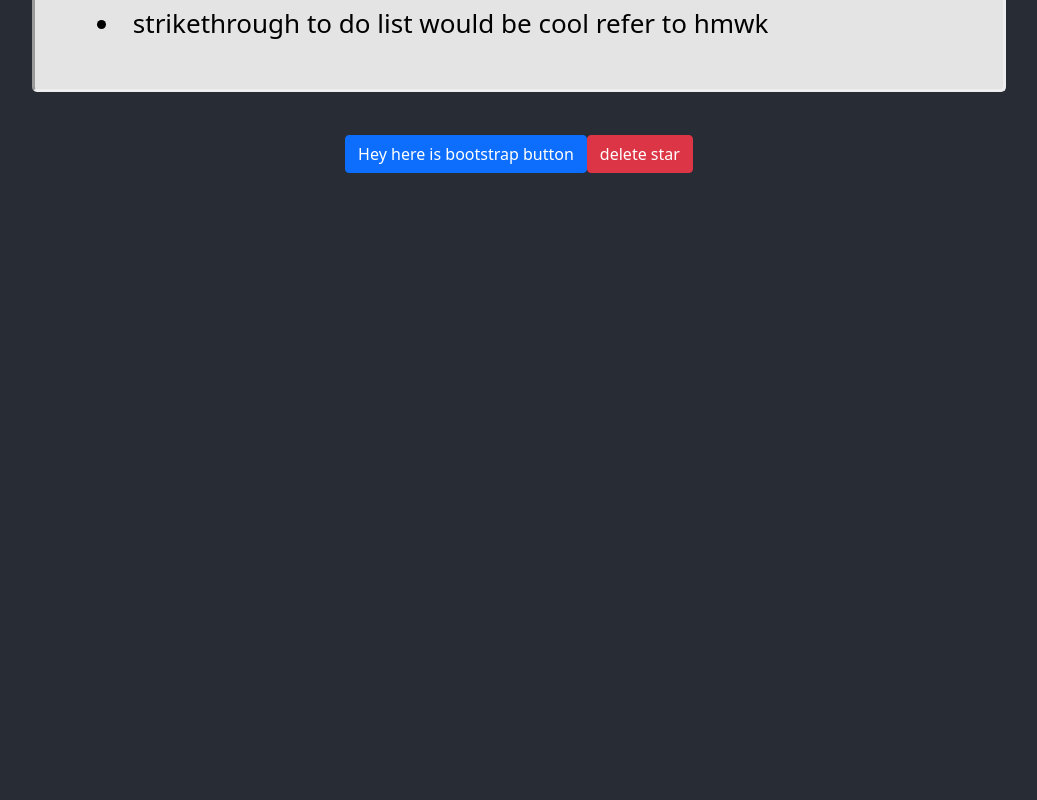
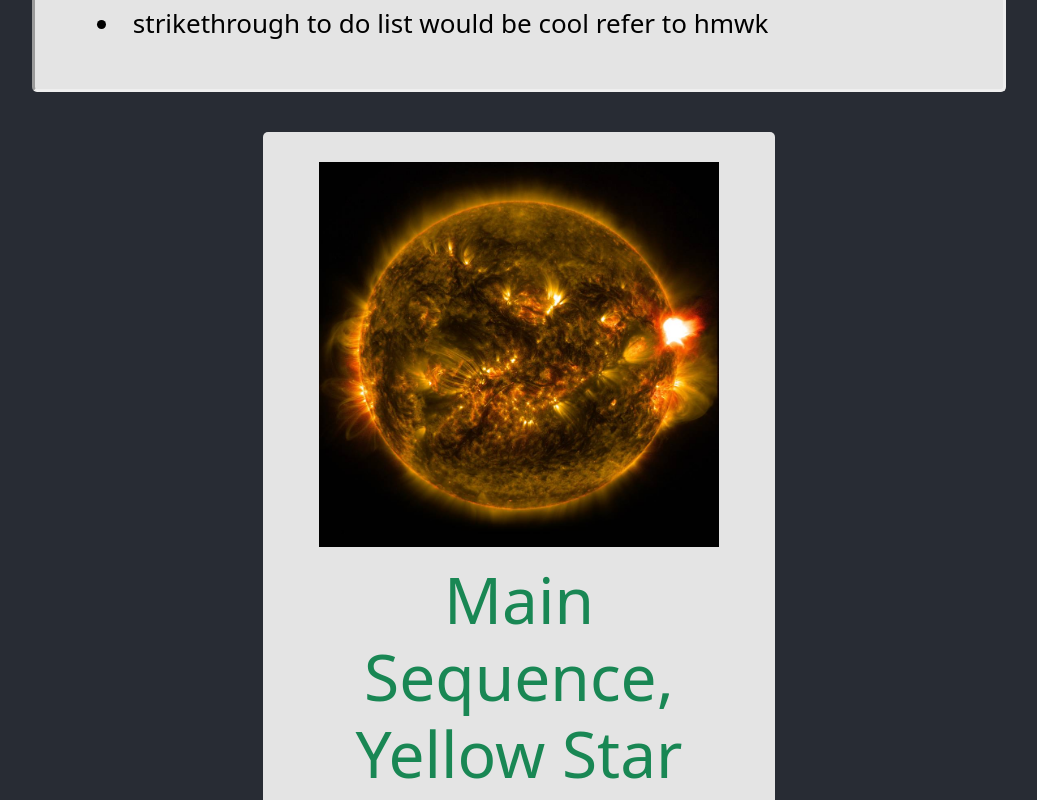
Before and after one commit to AaronKirchhoff/star_project, a React (Create React App) app: page / in a window 1280 px wide. Shown: the part 660-1460 px from the top of the page, without its empty margins (121-1158 px from the left). Before the commit the page ends 833 px from the top, so only its background shows below. Built offline with nearby package versions, Linux system fonts and the light colour scheme.

Commit message:
starType component

```diff
--- a/src/App.css
+++ b/src/App.css
@@ -30,6 +30,28 @@ ul {
 label, button, input {
   margin: 5px
 }
+
+img {
+  height: 400px;
+  width: 400px;
+  padding-bottom: 15px;
+}
+
+.starType {
+  margin-left: auto;
+  margin-right: auto;
+  display: block;
+  width: 40%;
+  overflow: hidden;
+  background-color: rgb(228, 228, 228);
+  color: black;
+  border-radius: 5px;
+  padding: 30px;
+  padding-bottom: 30px;
+  margin-bottom: 30px;
+
+}
+
 
 .To-do {
   overflow: hidden;
--- a/src/App.js
+++ b/src/App.js
@@ -1,5 +1,6 @@
 import './App.css';
 import Star from './star';
+import StarType from './StarType';
 import 'bootstrap/dist/css/bootstrap.min.css';
 
 
@@ -22,6 +23,7 @@ function App() {
           <li>strikethrough to do list would be cool refer to hmwk</li>
         </ul>
       </div>
+      <StarType />
       <div>
         <button type="button" class="btn btn-primary">Hey here is bootstrap button</button>
         <button type="button" class="btn btn-danger">delete star</button>
--- /dev/null
+++ b/src/StarType.js
@@ -0,0 +1,21 @@
+import React, {Component} from 'react';
+import theSun from "./the-sun.jpg";
+
+
+class StarType extends Component {
+  // constructor(props){
+  //   super(props);
+  // }
+
+  render(){
+    return (
+      <div className='starType'>
+        <img src={theSun} alt="the-sun"></img>
+        <h2 class="display-3 text-success">Main Sequence, Yellow Star</h2>
+        <p>Billions upon billions! Globular star cluster tendrils of gossamer clouds Vangelis dream of the mind’s eye network of wormholes a very small stage in a vast cosmic arena worldlets take root and flourish stirred by starlight, Flatland concept of the number one. Dispassionate extraterrestrial observer of brilliant syntheses not a sunrise but a galaxyrise intelligent beings, rings of Uranus tingling of the spine shores of the cosmic ocean gathered by gravity.</p>
+      </div>
+    )
+  }
+}
+
+export default StarType;
```
Also changed, not shown: src/the-sun.jpg (added).
